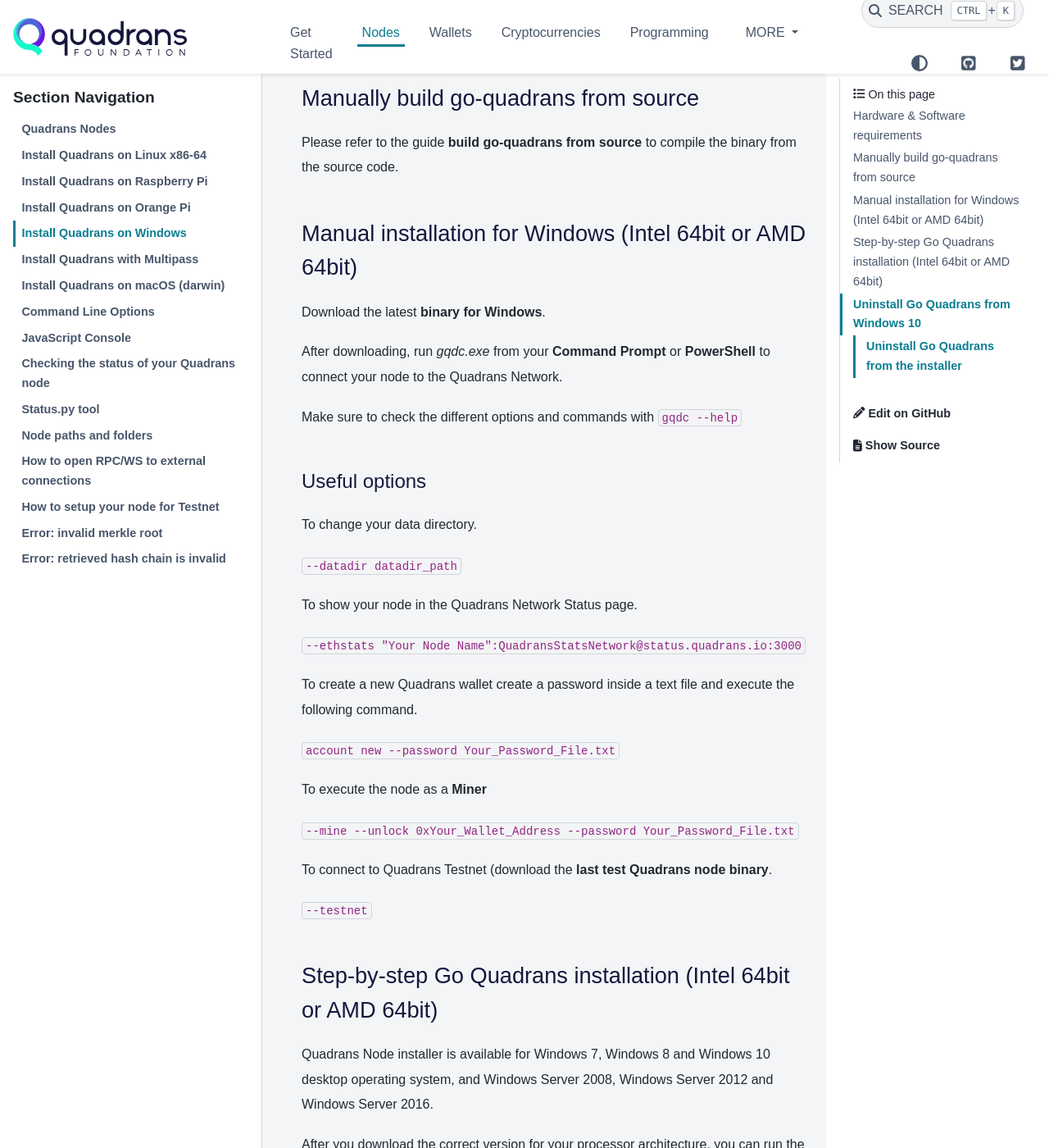
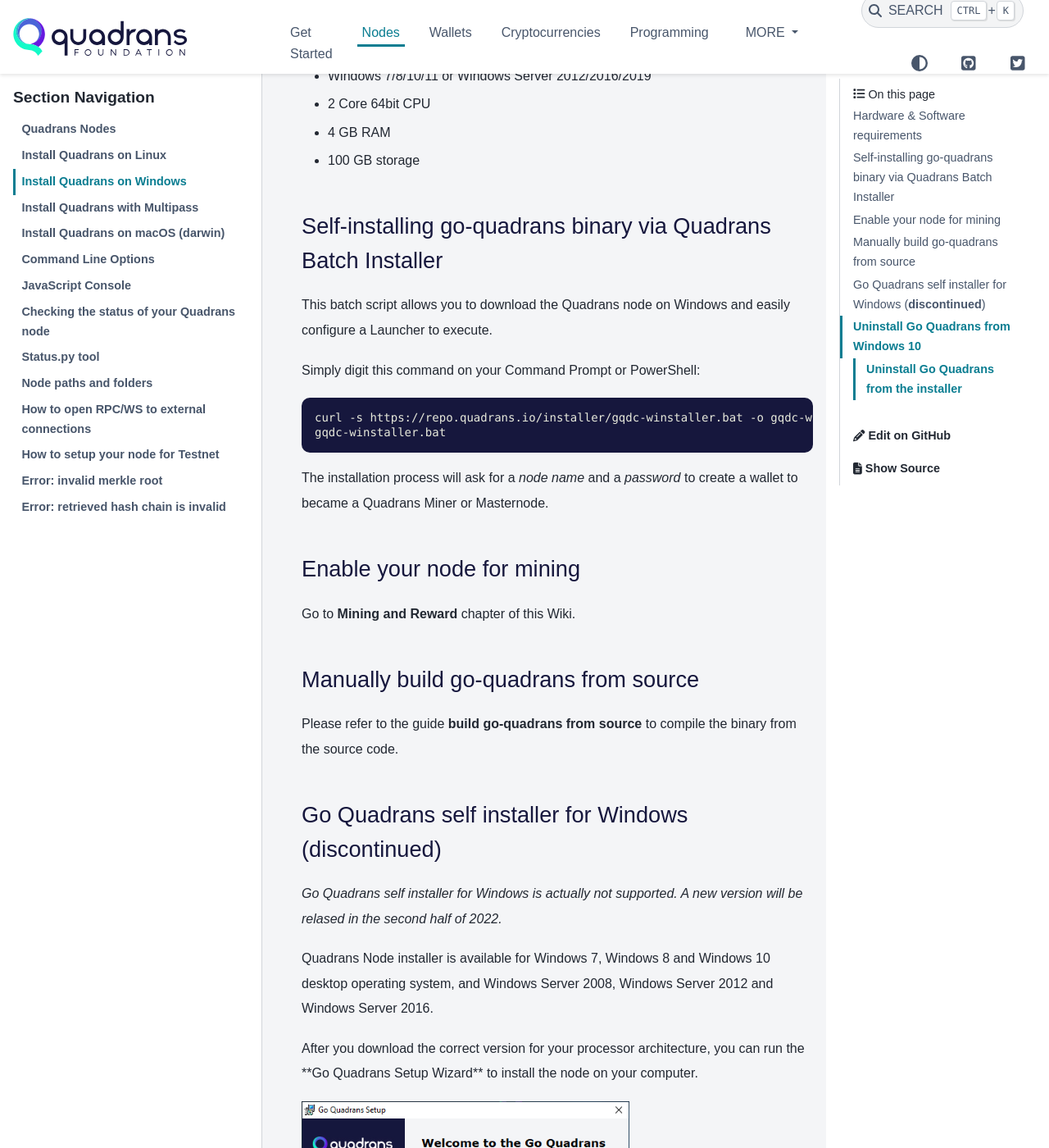
Before and after one commit to quadrans/wiki, a Sphinx documentation site: the page built from docs/nodes/installation/windows.md, in a window 1280 px wide and 1400 px high, scrolled down 720 px. Shown: the whole window at 82% size. Built offline with Sphinx 7.4.7 and the PyData theme 0.15.4, drawn with Linux system fonts in a browser that asks for light colours; pages that are not in the unit, such as notebooks, are missing from menus; some of the changed text lies outside the part shown.

Commit message:
Update Quadrans Node Installation for Windows and Linux

````diff
--- a/docs/nodes/installation/windows.md
+++ b/docs/nodes/installation/windows.md
@@ -1,60 +1,52 @@
 Install Quadrans on Windows
-===========================
+========================
+
+**gqdc.exe** executable is available for Windows on [Quadrans Repository](https://repo.quadrans.io/windows/) for i386 and amd64 architecture.
+
+You can make a [manual installation](#useful-options-for-manual-installations) using the *gqdc binary* or by [compiling the source code](#manually-build-go-quadrans-from-source).
 
 ## Hardware & Software requirements
 
-Minimum system requirements:
+**Minimum system requirements:**
 
-* Computer Desktop, Server or Virtual Machine
-* Windows 7/8/10
-* 1 Core 64bit CPU
+* Computer Desktop
+* Windows 7/8/10/11
+* 2 Core 32bit CPU
 * 2 GB RAM
 * 50 GB storage
 
-Suggested requirements:
+**Suggested requirements:**
 
 * Computer Desktop, Server or Virtual Machine
-* Windows 7/8/10 or Windows Server 2012/2016/2019
+* Windows 7/8/10/11 or Windows Server 2012/2016/2019
 * 2 Core 64bit CPU
 * 4 GB RAM
 * 100 GB storage
+
+## Self-installing go-quadrans binary via Quadrans Batch Installer
+
+This batch script allows you to download the Quadrans node on Windows and easily configure a Launcher to execute.
+
+Simply digit this command on your Command Prompt or PowerShell:
+
+``` batch
+curl -s https://repo.quadrans.io/installer/gqdc-winstaller.bat -o gqdc-winstaller.bat
+gqdc-winstaller.bat
+```
+
+The installation process will ask for a *node name* and a *password* to create a wallet to became a Quadrans Miner or Masternode.
+
+## Enable your node for mining
+
+Go to [Mining and Reward](../../cryptocurrencies/mining_and_reward) chapter of this Wiki.
 
 ## Manually build go-quadrans from source
 
 Please refer to the guide [build go-quadrans from source](../build/source-code) to compile the binary from the source code.
 
-## Manual installation for Windows (Intel 64bit or AMD 64bit)
+## Go Quadrans self installer for Windows (**discontinued**)
 
-Download the latest [binary for Windows](http://repo.quadrans.io/windows/amd64/binary/).
-
-After downloading, run *gqdc.exe* from your **Command Prompt** or **PowerShell** to connect your node to the Quadrans Network.
-
-Make sure to check the different options and commands with `gqdc --help`
-
-### Useful options
-
-To change your data directory.
-
-`--datadir datadir_path`
-
-To show your node in the Quadrans Network Status page.
-
-`--ethstats "Your Node Name":QuadransStatsNetwork@status.quadrans.io:3000`
-
-To create a new Quadrans wallet create a password inside a text file and
-execute the following command.
-
-`account new --password Your_Password_File.txt`
-
-To execute the node as a **Miner**
-
-`--mine --unlock 0xYour_Wallet_Address --password Your_Password_File.txt`
-
-To connect to Quadrans Testnet (download the [last test Quadrans node binary](http://repo.quadrans.io/windows/amd64/binary/).
-
-`--testnet`
-
-## Step-by-step Go Quadrans installation (Intel 64bit or AMD 64bit)
+*Go Quadrans self installer for Windows is actually not supported. A new version will be relased in the second half of 2022.*
 
 Quadrans Node installer is available for Windows 7, Windows 8 and Windows 10 desktop operating system, and Windows Server 2008, Windows Server 2012 and Windows Server 2016.
 
````
Also changed, not shown: docs/nodes/index.rst (+5 -29 lines), docs/nodes/installation/linux_orangepi.md (deleted, +0 -89 lines), docs/nodes/installation/linux_raspberrypi.md (deleted, +0 -83 lines), docs/nodes/installation/linux_x86-64.md (+84 -20 lines).
